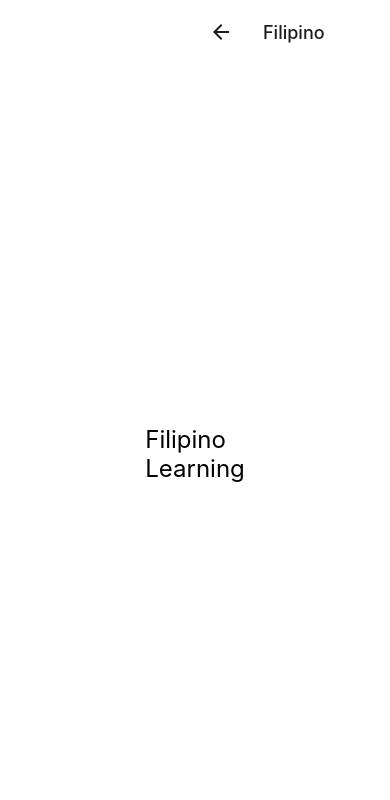
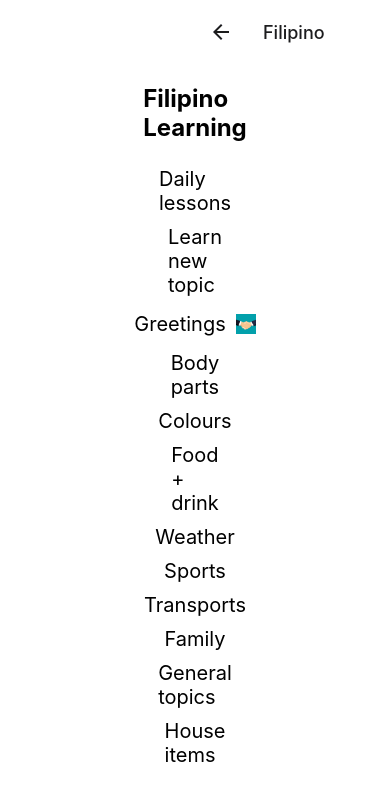
Before and after one commit to davidscales7/DemoFilipinoLearning, a React Native app: screen /Filipino in a window 390 px wide. Shown: the top 800 px of the page. Built offline with nearby package versions, Linux system fonts and the light colour scheme.

Commit message:
added Greetings

```diff
--- a/package.json
+++ b/package.json
@@ -12,6 +12,7 @@
     "@expo/metro-runtime": "~3.2.1",
     "@react-navigation/native": "^6.1.18",
     "@react-navigation/native-stack": "^6.10.1",
+    "@react-navigation/stack": "^6.4.1",
     "@types/react": "~18.2.79",
     "expo": "~51.0.21",
     "expo-status-bar": "~1.12.1",
--- a/src/components/AppHeader.tsx
+++ b/src/components/AppHeader.tsx
@@ -30,12 +30,14 @@ const AppHeader = () => {
         </TouchableOpacity>
       ) : (
         <View style={styles.header}>
+
           <TouchableOpacity onPress={handleNavigateToFilipinoScreen}>
             <Image
               source={require('../../assets/images/FlagPhil.gif')}
               style={styles.reactLogo}
             />
           </TouchableOpacity>
+
           <TouchableOpacity onPress={handleNavigateToUkrainianScreen}>
             <Image
               source={require('../../assets/images/FlagUkraine.gif')}
--- a/src/components/FilipinoLearning.tsx
+++ b/src/components/FilipinoLearning.tsx
@@ -1,12 +1,55 @@
-// FilipinoLearning.tsx
 import React from 'react';
-import { View, Text, StyleSheet } from 'react-native';
+import { View, Text, StyleSheet, TouchableOpacity, Image } from 'react-native';
+import { useNavigation } from '@react-navigation/native';
+import { StackNavigationProp } from '@react-navigation/stack';
+import { RootStackParamList } from './../navigation/navigation';
+
+type HomeScreenNavigationProp = StackNavigationProp<RootStackParamList, 'Home'>;
 
 const FilipinoLearning: React.FC = () => {
+  const navigation = useNavigation<HomeScreenNavigationProp>();
+
+  const handleNavigateToFilipinoGreetingScreen = () => {
+    navigation.navigate('FilipinoGreetings');
+  };
+
   return (
     <View style={styles.container}>
-      <Text style={styles.text}>Filipino Learning</Text>
-    </View>
+      <Text style={styles.titleText}>Filipino Learning</Text>
+
+      <Text style={styles.catogoriesText}>Daily lessons</Text>
+      <Text style={styles.catogoriesText}>Learn new topic</Text>
+
+      <TouchableOpacity
+        style={styles.row}
+        onPress={handleNavigateToFilipinoGreetingScreen}
+      >
+        <Text style={styles.catogoriesText}>Greetings</Text>
+        <Image
+          source={require('../../assets/images/GreetingImg.jpg')} // Update this path to your actual image path
+          style={styles.image}
+        />
+      </TouchableOpacity>
+
+      <Text style={styles.catogoriesText}>Body parts</Text>
+
+      <Text style={styles.catogoriesText}>Colours</Text>
+
+      <Text style={styles.catogoriesText}>Food + drink</Text>
+
+      <Text style={styles.catogoriesText}>Weather</Text>
+
+      <Text style={styles.catogoriesText}>Sports</Text>
+
+      <Text style={styles.catogoriesText}>Transports</Text>
+
+      <Text style={styles.catogoriesText}>Family</Text>
+
+      <Text style={styles.catogoriesText}>General topics</Text>
+
+      <Text style={styles.catogoriesText}>House items</Text>
+
+      </View>
   );
 };
 
@@ -15,10 +58,27 @@ const styles = StyleSheet.create({
     flex: 1,
     backgroundColor: '#F0F4F8',
     alignItems: 'center',
-    justifyContent: 'center',
+    justifyContent: 'flex-start',
+    paddingVertical: 20,
   },
-  text: {
+  titleText: {
     fontSize: 24,
+    fontWeight: 'bold',
+    marginBottom: 20, // Adds space below the title
+  },
+  catogoriesText: {
+    fontSize: 20,
+    marginVertical: 5, // Adds space above and below each category
+  },
+  row: {
+    flexDirection: 'row',
+    alignItems: 'center',
+    marginVertical: 5, // Adds space above and below the row
+  },
+  image: {
+    width: 20, // Set the width of the image
+    height: 20, // Set the height of the image
+    marginLeft: 10, // Adds space between the text and the image
   },
 });
 
--- /dev/null
+++ b/src/components/FilipinoLessons/FilipinoGreetings.tsx
@@ -0,0 +1,29 @@
+// UkrainianLearning.tsx
+import React from 'react';
+import { View, Text, StyleSheet } from 'react-native';
+
+const FilipinoGreetingsScreen: React.FC = () => {
+  return (
+    <View style={styles.container}>
+      <Text style={styles.text}>FilipinoGreetingsScreen</Text>
+
+
+
+
+  </View>
+  );
+};
+
+const styles = StyleSheet.create({
+  container: {
+    flex: 1,
+    backgroundColor: '#F0F4F8',
+    alignItems: 'center',
+    justifyContent: 'center',
+  },
+  text: {
+    fontSize: 24,
+  },
+});
+
+export default FilipinoGreetingsScreen;
--- a/src/navigation/AppNavigator.tsx
+++ b/src/navigation/AppNavigator.tsx
@@ -6,6 +6,7 @@ import { RootStackParamList } from './navigation';
 import AppHeader from '../components/AppHeader';
 import UkrainianScreen from '../components/UkrainianLearning';
 import FilipinoLearning from '../components/FilipinoLearning';
+import FilipinoGreetingsScreen from '../components/FilipinoLessons/FilipinoGreetings';
 
 const Stack = createNativeStackNavigator<RootStackParamList>();
 
@@ -16,6 +17,9 @@ function AppNavigator() {
         <Stack.Screen name="Home" component={AppHeader} />
         <Stack.Screen name="Ukrainian" component={UkrainianScreen} />
         <Stack.Screen name="Filipino" component={FilipinoLearning} />
+        <Stack.Screen name="FilipinoGreetings" component={FilipinoGreetingsScreen} />
+
+
       </Stack.Navigator>
     </NavigationContainer>
   );
--- a/src/navigation/navigation.ts
+++ b/src/navigation/navigation.ts
@@ -3,5 +3,7 @@ export type RootStackParamList = {
     Home: String;
     Ukrainian: String;
     Filipino: String;
+    FilipinoGreetings: String;
     NotFound: undefined;
+
   };
```
Also changed, not shown: assets/images/GreetingImg.jpg (added), 3 other files (tests, documents, lock files or other folders).
